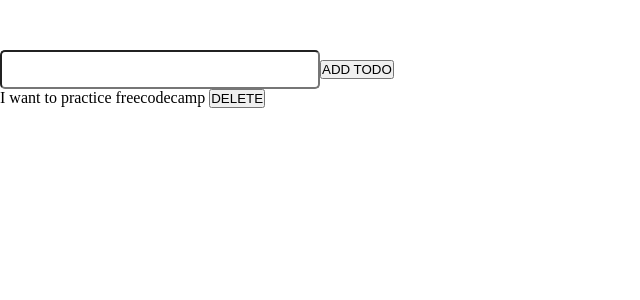
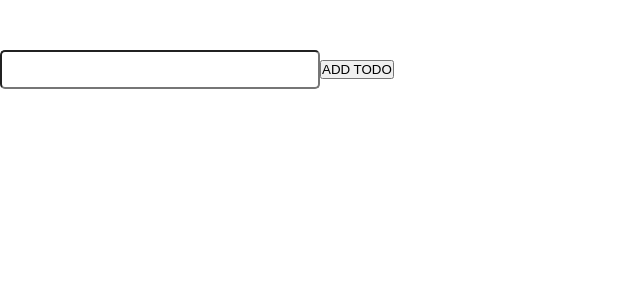
Before and after one commit to worldsalt3/React-class, a React (Create React App) app: page /useReducer in a window 1280 px wide. Shown: the top 300 px of the page, without its empty margins (0-640 px from the left). Built offline with nearby package versions, Linux system fonts and the light colour scheme.

Commit message:
added DELETE funtionality to reducer

```diff
--- a/src/Pages/useReducer/UseReducer.jsx
+++ b/src/Pages/useReducer/UseReducer.jsx
@@ -2,7 +2,7 @@
 
 import {useReducer, useState} from 'react'
 
-const INITIAL_STATE = ['I want to practice freecodecamp']
+const INITIAL_STATE = []
 
 
 const todoReducer = (state, action) => {
@@ -34,8 +34,8 @@
          setItem('')
     }
 
-    const deleteTodo = () => {
-        dispatch({type: ''})
+    const deleteTodo = (index) => {
+        dispatch({type: 'DELETE', id: index})
     }
 
 
@@ -47,7 +47,7 @@
             {
                 state.map((item, index) =>
                     {
-                  return   <li key={index}>{item}  <button onClick={deleteTodo}>DELETE</button></li>
+                  return   <li key={index}>{item}  <button onClick={() => deleteTodo(index)}>DELETE</button></li>
                 }
                 )
             }
```
